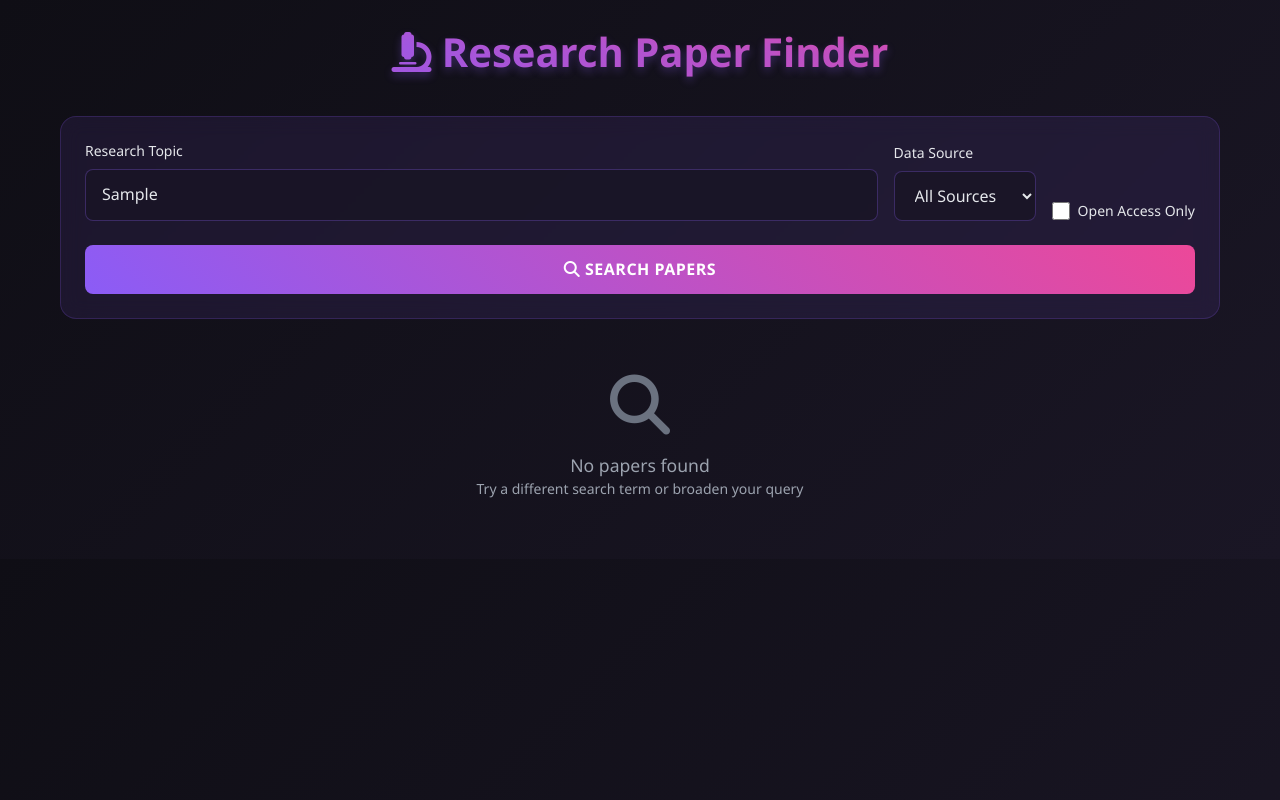
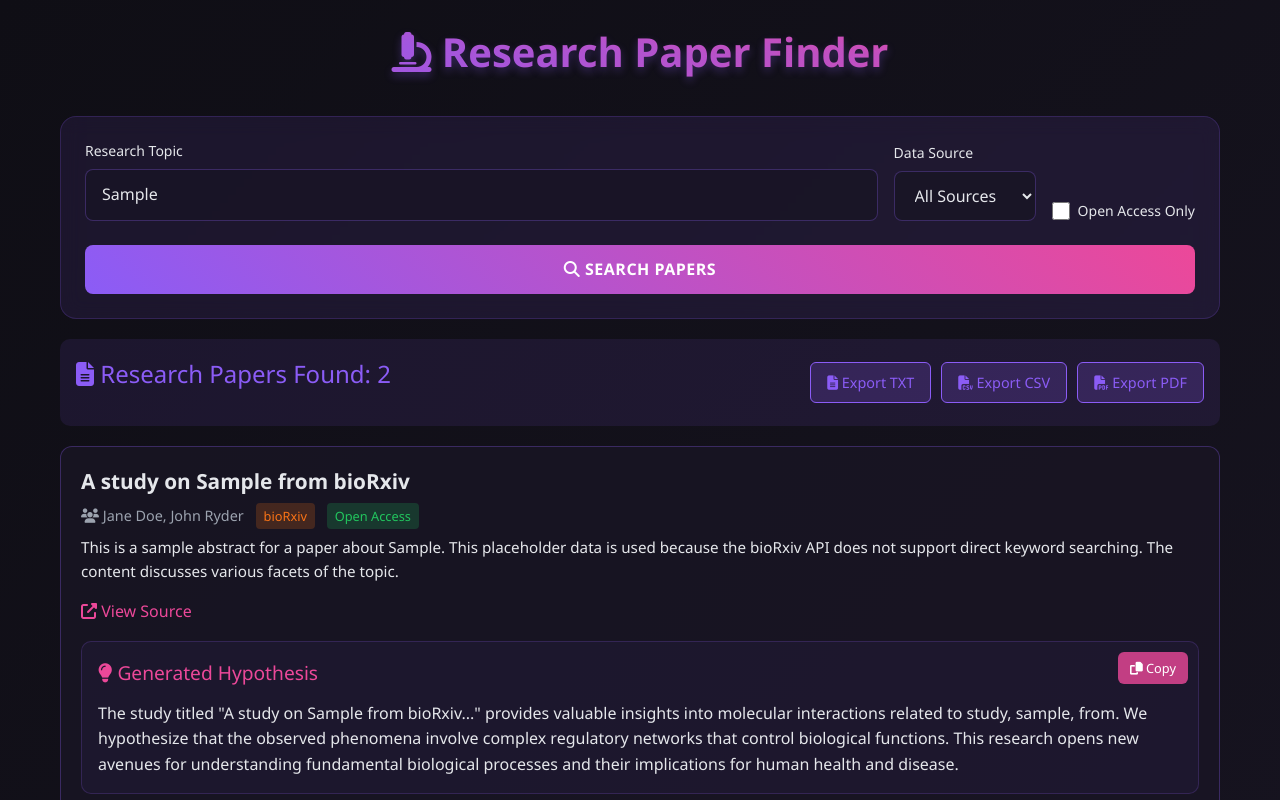
Before and after one commit to Akshay-gurav-31/Visual, a plain HTML site: page index.html in a window 1280 px wide. Both pictures are taken after typing "Sample" into the empty fields and a click on the button "SEARCH PAPERS". Shown: the top 800 px of the page. Drawn offline with nearby package versions, Linux system fonts and the light colour scheme; no server answers.

Commit message:
Update index.html

```diff
--- a/index.html
+++ b/index.html
@@ -214,6 +214,11 @@
             color: #EAB308;
         }
 
+        .biorxiv-source {
+            background: rgba(249, 115, 22, 0.2);
+            color: #F97316;
+        }
+
         .loading-spinner {
             border: 3px solid rgba(139, 92, 246, 0.3);
             border-top: 3px solid var(--primary-purple);
@@ -405,6 +410,7 @@
                     <label class="block text-sm font-medium mb-2">Data Source</label>
                     <select id="apiSource" class="select-field">
                         <option value="all">All Sources</option>
+                        <option value="biorxiv">bioRxiv</option>
                         <option value="openalex">OpenAlex</option>
                         <option value="europepmc">EuropePMC</option>
                         <option value="pubmed">PubMed</option>
@@ -697,6 +703,9 @@
             try {
                 const promises = [];
 
+                if (apiSource === 'all' || apiSource === 'biorxiv') {
+                    promises.push(fetchBiorxiv(topic, openAccessOnly));
+                }
                 if (apiSource === 'all' || apiSource === 'europepmc') {
                     promises.push(fetchEuropePMC(topic, openAccessOnly));
                 }
@@ -813,6 +822,13 @@
             return wordList.join(' ');
         }
 
+        async function fetchBiorxiv(query, openAccessOnly) {
+             // NOTE: The bioRxiv API does not support keyword searching.
+             // This function is a placeholder that returns sample data for the given query.
+             console.log("Fetching placeholder data for bioRxiv as its API doesn't support topic search.");
+             return generateSamplePapers(query, 'bioRxiv', openAccessOnly);
+        }
+
         async function fetchOpenAlex(query, openAccessOnly = false) {
             try {
                 const mailto = 'akshaygurav416115@gmail.com';
@@ -843,6 +859,31 @@
                 return []; // Return empty array on error
             }
         }
+
+        function generateSamplePapers(query, source, openAccess) {
+            const samplePapers = [
+                {
+                    title: `A study on ${query} from ${source}`,
+                    authors: 'Jane Doe, John Ryder',
+                    abstract: `This is a sample abstract for a paper about ${query}. This placeholder data is used because the ${source} API does not support direct keyword searching. The content discusses various facets of the topic.`,
+                    link: 'https://www.biorxiv.org/',
+                    source: source,
+                    openAccess: openAccess || Math.random() > 0.5,
+                    pmid: `SAMPLE${Math.floor(Math.random() * 100000)}`
+                },
+                {
+                    title: `Investigating ${query} in a preclinical model`,
+                    authors: 'Emily Stone, Mark Rover',
+                    abstract: `Another example abstract for ${query} from the ${source} placeholder function. It highlights the methodology and potential findings related to the research query.`,
+                    link: 'https://www.biorxiv.org/',
+                    source: source,
+                    openAccess: openAccess || Math.random() > 0.5,
+                    pmid: `SAMPLE${Math.floor(Math.random() * 100000)}`
+                }
+            ];
+            return samplePapers;
+        }
+
 
         function displayResults(papers) {
             const resultsContainer = document.getElementById('resultsContainer');
@@ -971,14 +1012,19 @@
                     yPosition = 20;
                 }
                 doc.setFontSize(12);
-                doc.text(doc.splitTextToSize(`${index + 1}. ${paper.title}`, 180), 14, yPosition);
-                yPosition += (doc.getTextDimensions(paper.title, {maxWidth: 180}).h) + 2;
+                const titleLines = doc.splitTextToSize(`${index + 1}. ${paper.title}`, 180);
+                doc.text(titleLines, 14, yPosition);
+                yPosition += titleLines.length * 5 + 2;
+
                 doc.setFontSize(9);
-                doc.text(doc.splitTextToSize(`Authors: ${paper.authors}`, 180), 14, yPosition);
-                yPosition += (doc.getTextDimensions(paper.authors, {maxWidth: 180}).h) + 4;
+                 const authorLines = doc.splitTextToSize(`Authors: ${paper.authors}`, 180);
+                doc.text(authorLines, 14, yPosition);
+                yPosition += authorLines.length * 3.5 + 4;
+
                 const abstractLines = doc.splitTextToSize(`Abstract: ${paper.abstract || 'N/A'}`, 180);
                 doc.text(abstractLines, 14, yPosition);
                 yPosition += abstractLines.length * 3.5 + 4;
+
                 const hypothesisLines = doc.splitTextToSize(`Hypothesis: ${generateHypothesis(paper.title, paper.abstract)}`, 180);
                 doc.text(hypothesisLines, 14, yPosition);
                 yPosition += hypothesisLines.length * 3.5 + 8;
```
